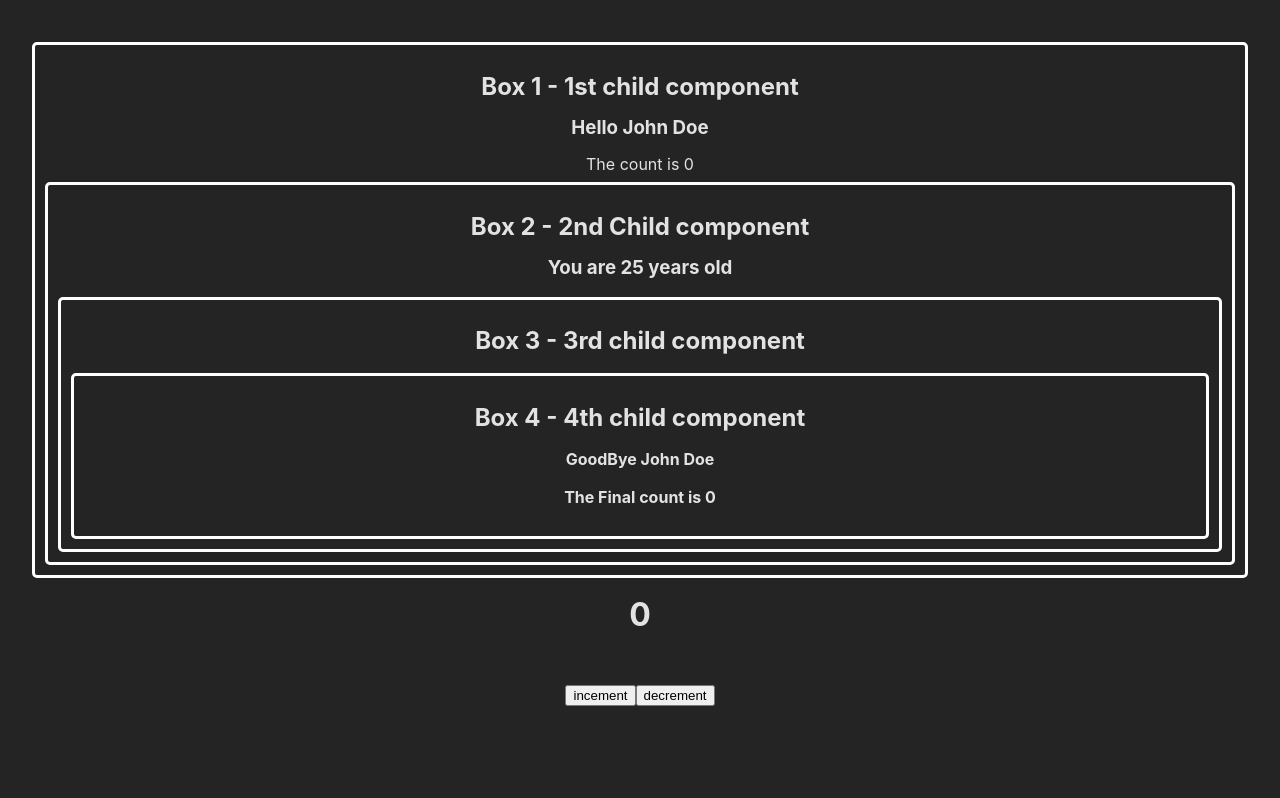
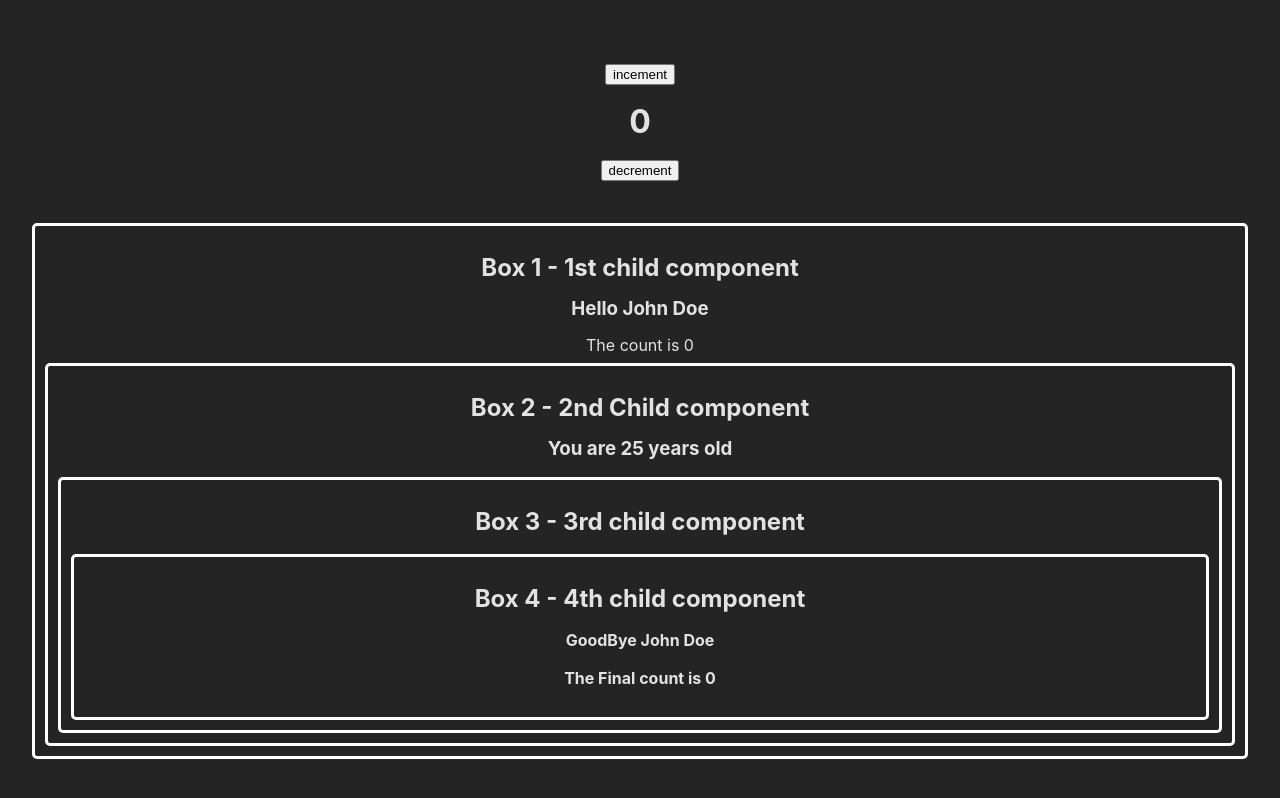
Before and after one commit to Charbel-R/Redux-Explained, a React (Vite) app: page / in a window 1280 px wide. Built offline with nearby package versions, Linux system fonts and the light colour scheme.

Commit message:
UI rendering Updated

```diff
--- a/src/App.jsx
+++ b/src/App.jsx
@@ -11,17 +11,16 @@ function App() {
 
   return (
     <>
-    <Box1 />
-      <h1>{count}</h1>
       <div className="card">
         <button onClick={() => {dispatch(increment())}}>
           incement
         </button>
+        <h1>{count}</h1>
         <button onClick={() => {dispatch(decrement())}}>
           decrement
         </button>
-
       </div>
+      <Box1 />
     </>
   )
 }
```
